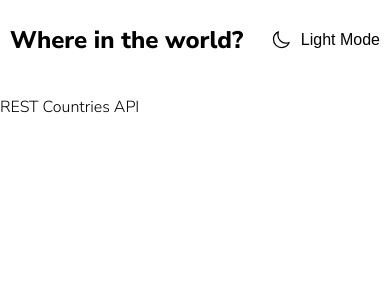
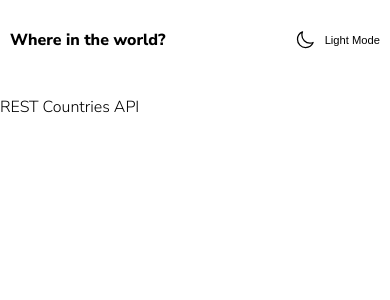
Before and after one commit to itsmeNEK/rest-countries-api, a Next.js app: page / in a window 390 px wide. Shown: the top 300 px of the page. Built offline with nearby package versions, Linux system fonts and the light colour scheme.

Commit message:
feat: Header
Add aria-hidden to toogle dark mode button. Adjust font size in mobile view.

```diff
--- a/src/components/Header/Header.module.scss
+++ b/src/components/Header/Header.module.scss
@@ -12,12 +12,12 @@
 
   &__brand {
     margin: 0;
-    font-size: 1.5rem;
+    font-size: 1rem;
   }
   &__button {
     border: none;
     border-radius: 10px;
-    font-size: 1rem;
+    font-size: 0.7rem;
 
     svg {
       height: 20px;
@@ -29,4 +29,12 @@
       }
     }
   }
+  @media screen and (min-width: 765px) {
+    &__brand {
+      font-size: 1.5rem;
+    }
+    &__button {
+      font-size: 1rem;
+    }
+  }
 }
--- a/src/components/Header/Header.tsx
+++ b/src/components/Header/Header.tsx
@@ -8,7 +8,7 @@ export default function Header() {
   const [theme, setTheme] = useState(false)
 
   const handleThemeChange = () => {
-    setTheme(!theme)
+    setTheme((prev) => !prev)
   }
   return (
     <nav className={Style['header']}>
@@ -17,10 +17,10 @@ export default function Header() {
         <PrimaryButton
           className={Style['header__button']}
           type='button'
-          aria-label='Dark Mode Button'
+          aria-label='Toggle Dark Mode'
           onClick={handleThemeChange}
         >
-          <MoonSvgIcon />
+          <MoonSvgIcon aria-hidden />
           {theme ? 'Dark' : 'Light'} Mode
         </PrimaryButton>
       </div>
```
